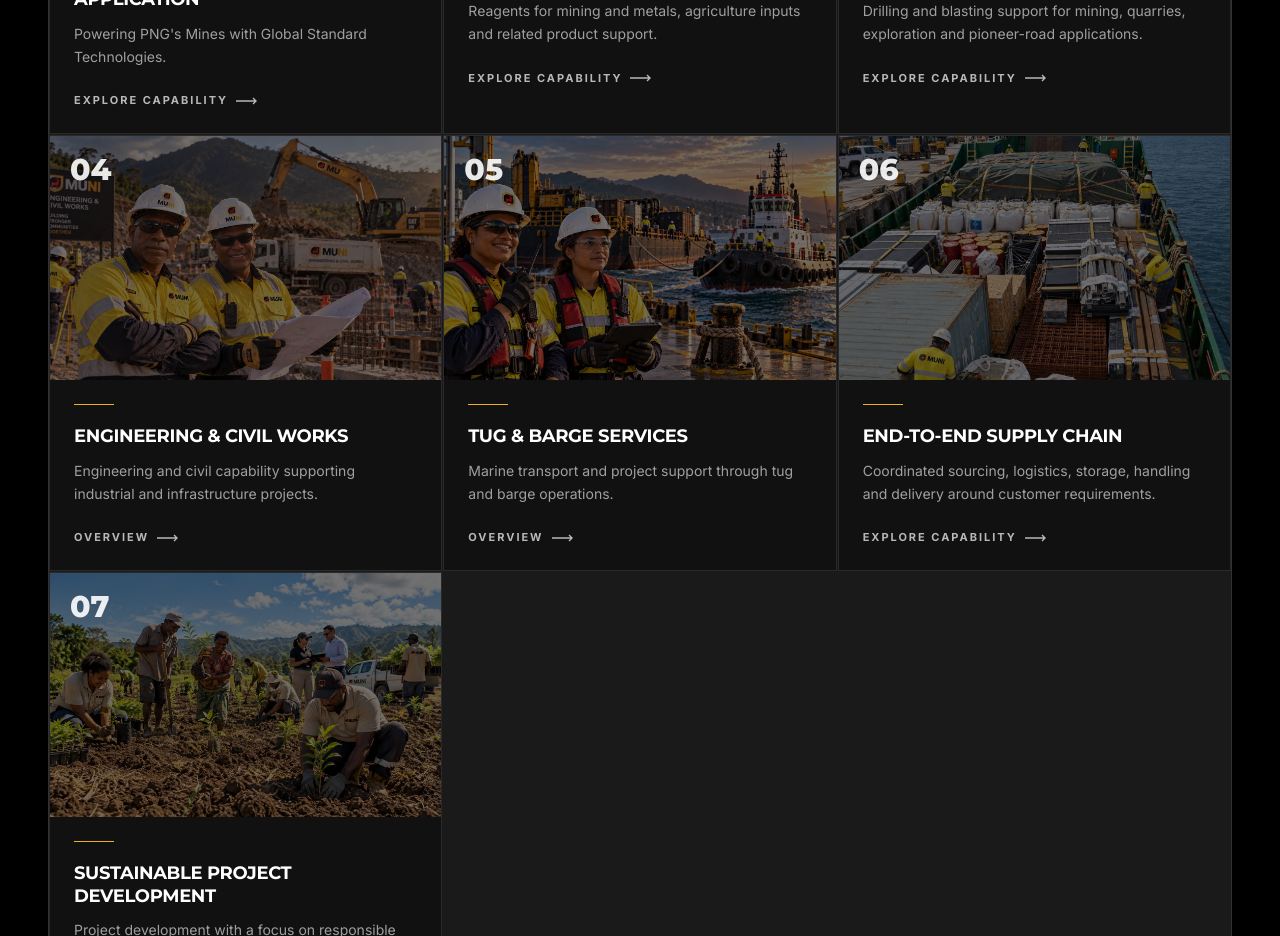
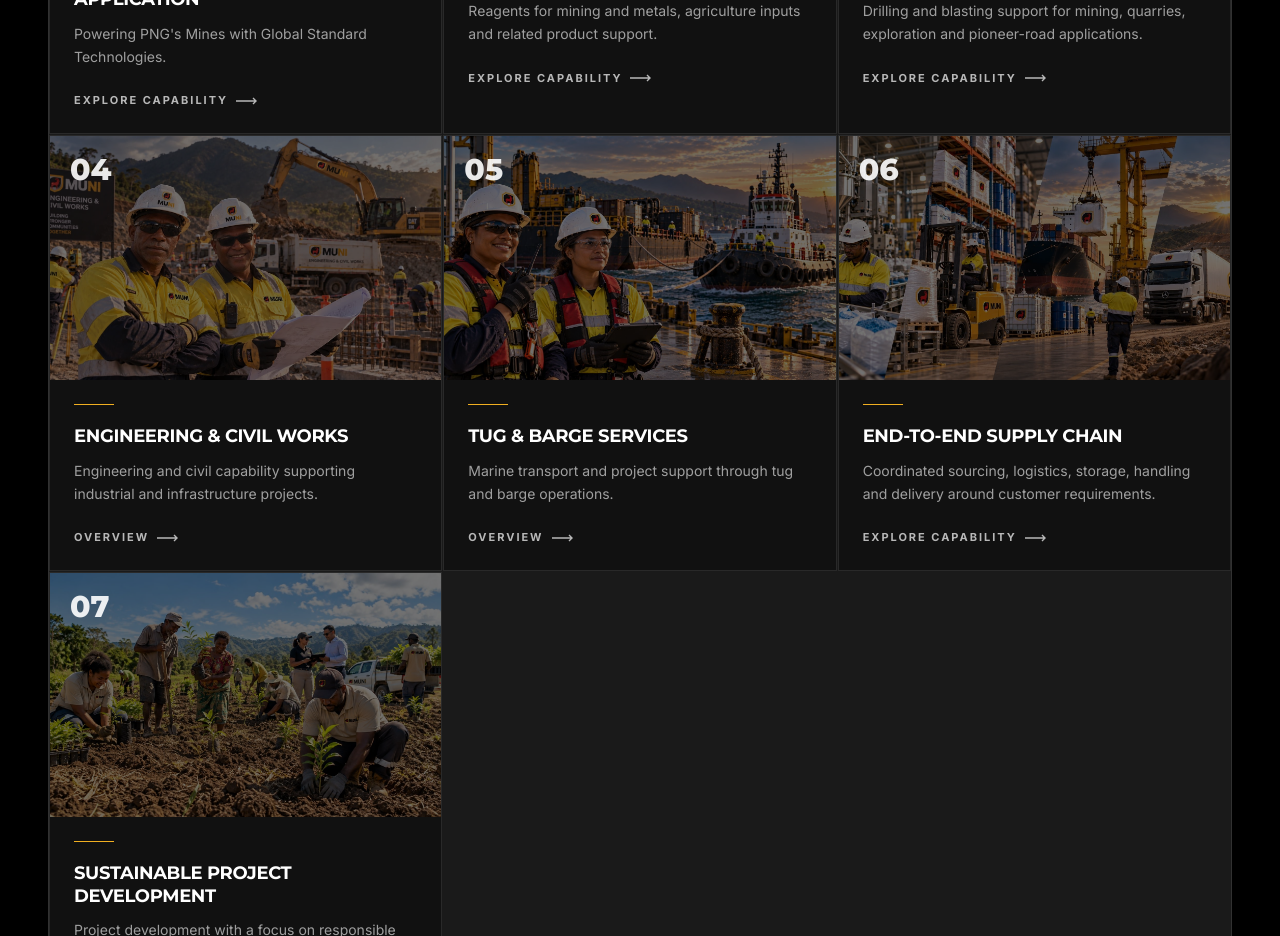
Before and after one commit to brendankombuk-ai/CJMuni-website, a Next.js app: page /capabilities in a window 1280 px wide. Shown: the part 840-1776 px from the top of the page. Built offline with nearby package versions, Linux system fonts and the light colour scheme.

Commit message:
Point End-to-End Supply Chain card at supply-chain-feature.jpg
Reuses the same wide logistics composite as the "From manufacture to
delivery" section instead of the separate supply-chain.jpg.

Co-Authored-By: Claude Sonnet 5 <noreply@anthropic.com>

```diff
--- a/data/capabilities.ts
+++ b/data/capabilities.ts
@@ -128,7 +128,7 @@ export const CAPABILITIES: Capability[] = [
       "Tailored delivery schedules",
       "Safe and secure materials storage and handling",
     ],
-    image: "/images/library/supply-chain.jpg",
+    image: "/images/library/supply-chain-feature.jpg",
     imageAlt: "MUNI logistics operations — from manufacture to delivery",
   },
   {
```
